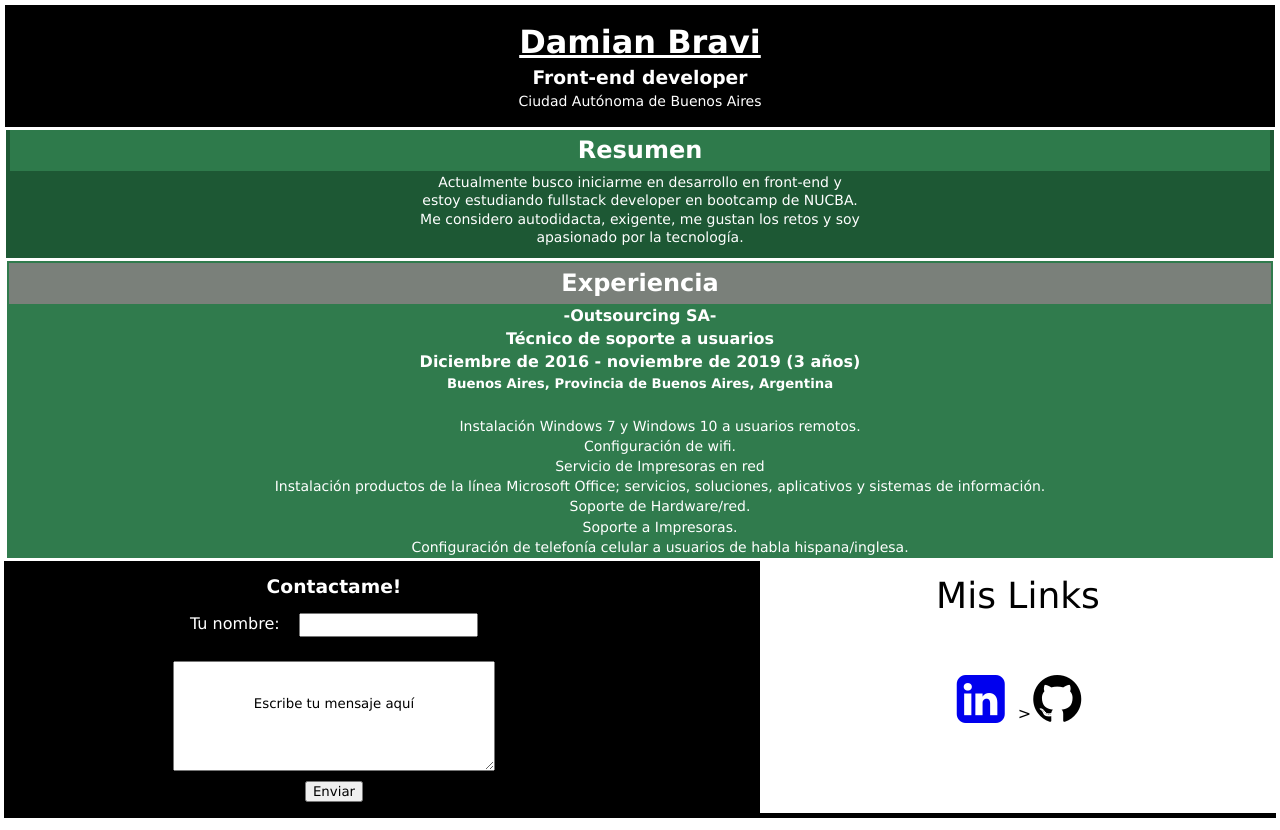
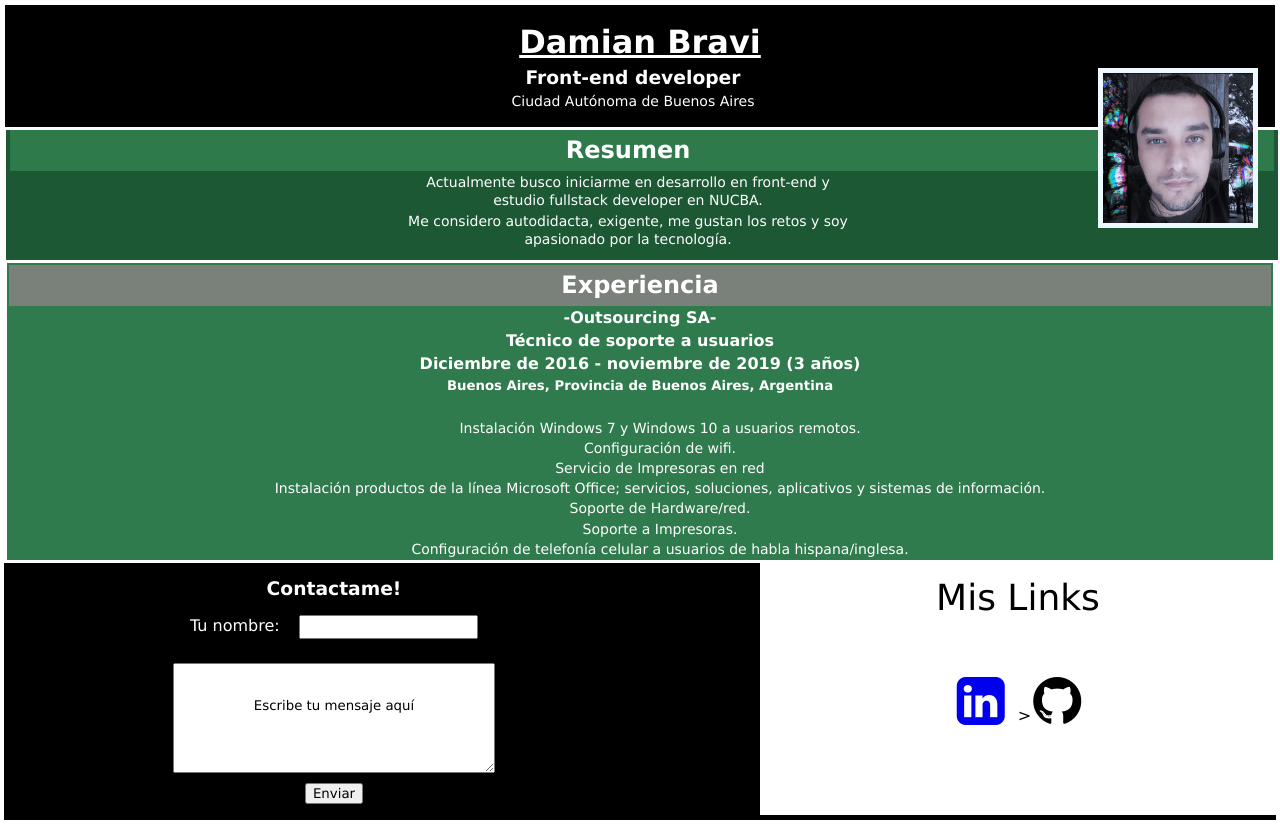
Before and after one commit to Dbravi/NUCBA--2022, a plain HTML site: page Challenges/Challenge-1-2-3/index.html in a window 1280 px wide. Drawn offline with Linux system fonts and the light colour scheme.

Commit message:
Add more styling

```diff
--- a/Challenges/Challenge-1-2-3/index.html
+++ b/Challenges/Challenge-1-2-3/index.html
@@ -37,6 +37,7 @@ Desafío 3:
 
     body p {
         font-size: 14px;
+        left: 50px;
     }
 
     ul {
@@ -49,25 +50,39 @@ Desafío 3:
         padding: 15px;
         border: 1px solid white;
         color: white;
+        display: block;
+        position: relative;
+    }
+    header h3 {
+        margin-left: 150px;
+    }
+    header p {
+        margin-left: 150px;
     }
 
     #Resumen {
         color: white;
         background-color: rgba(28, 87, 51, 0.993);
         padding-bottom: 10px;
+        width: 100%;
     }
 
     #Resumen h2 {
         background-color: rgba(47, 122, 76, 0.993);
         padding: 5px;
+        padding-left: 150px;
+    }
+
+    #Resumen p {
+        padding-left: 150px;
     }
 
     img {
         border: 5px solid aliceblue;
-        position: relative;
-        bottom: 20px;
-        width: 130px;
+        width: 150px;
         height: auto;
+        float:right;
+        right: 50px;
     }
 
     ul {
@@ -143,10 +158,7 @@ Desafío 3:
 <body>
     <header>
         <h1><u>Damian Bravi</u></h1>
-        <!-- <div>
-            <img src="/Images/Screenshot_20220324-140206_Instagram (1).jpg" alt="Damian Bravi foto" width="200"
-                height="200" style="float:right">
-        </div> -->
+            <img src="/Images/Screenshot_20220324-140206_Instagram (1).jpg" alt="Damian Bravi foto" >
         <h3 id="title2">Front-end developer</h3>
         <p>Ciudad Autónoma de Buenos Aires</p>
     </header>
@@ -154,10 +166,9 @@ Desafío 3:
         <div class="text-resumen">
             <h2>Resumen</h2>
             <p> Actualmente busco iniciarme en desarrollo en front-end y <br>
-                estoy estudiando fullstack developer en bootcamp de NUCBA. <br>
-                Me considero autodidacta, exigente, me gustan los retos y soy <br>
-                apasionado por la tecnología. <br>
-            </p>
+                estudio fullstack developer en NUCBA.</p>
+            <p style="margin-right:150px">Me considero autodidacta, exigente, me gustan los retos y soy <br>
+                apasionado por la tecnología.</p>
         </div>
     </div>
     <div id="Exp">
```
